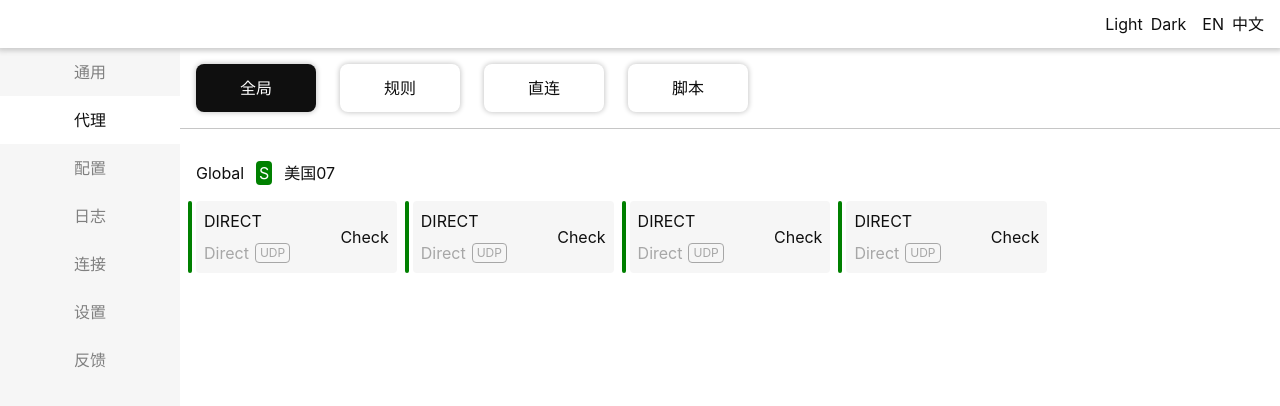
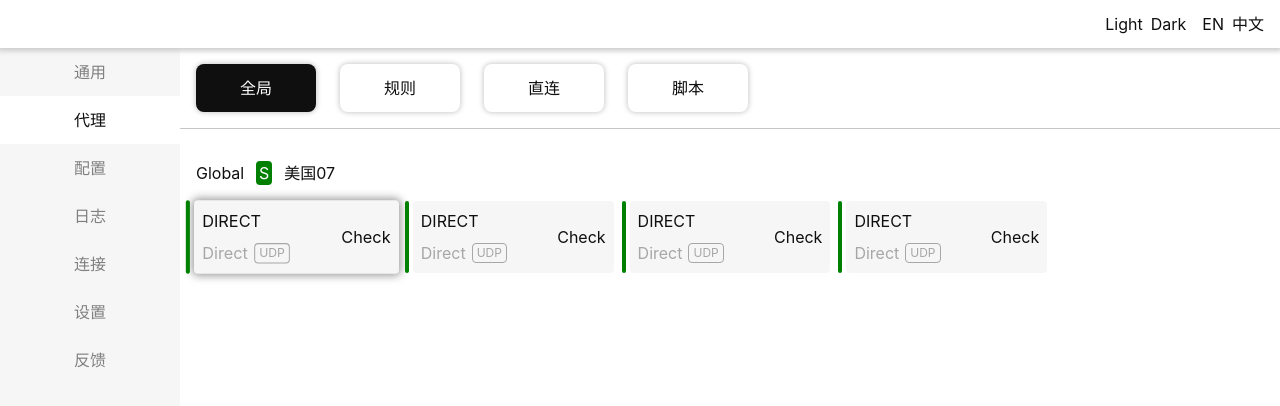
Before and after one commit to hackers267/clash-app, a React (Vite) app: page /proxies/global in a window 1280 px wide. In both pictures the pointer is over the element 296 px from the left and 237 px from the top of the page. Shown: the top 406 px of the page. Built offline with nearby package versions, Linux system fonts and the light colour scheme; some icons are missing.

Commit message:
chore: 💄 修改样式

```diff
--- a/src/pages/Proxies/components/Global/index.module.css
+++ b/src/pages/Proxies/components/Global/index.module.css
@@ -29,6 +29,14 @@
     border-radius: 4px;
     background-color: var(--card-bg-color, #363636);
     color: var(--color, #000);
+    cursor: pointer;
+    transform: scale(1);
+    transition: all 0.2s ease-in-out;
+}
+
+.card:hover {
+    box-shadow: 0 0 8px 2px #9b9b9b;
+    transform: scale(1.02);
 }
 
 
```
